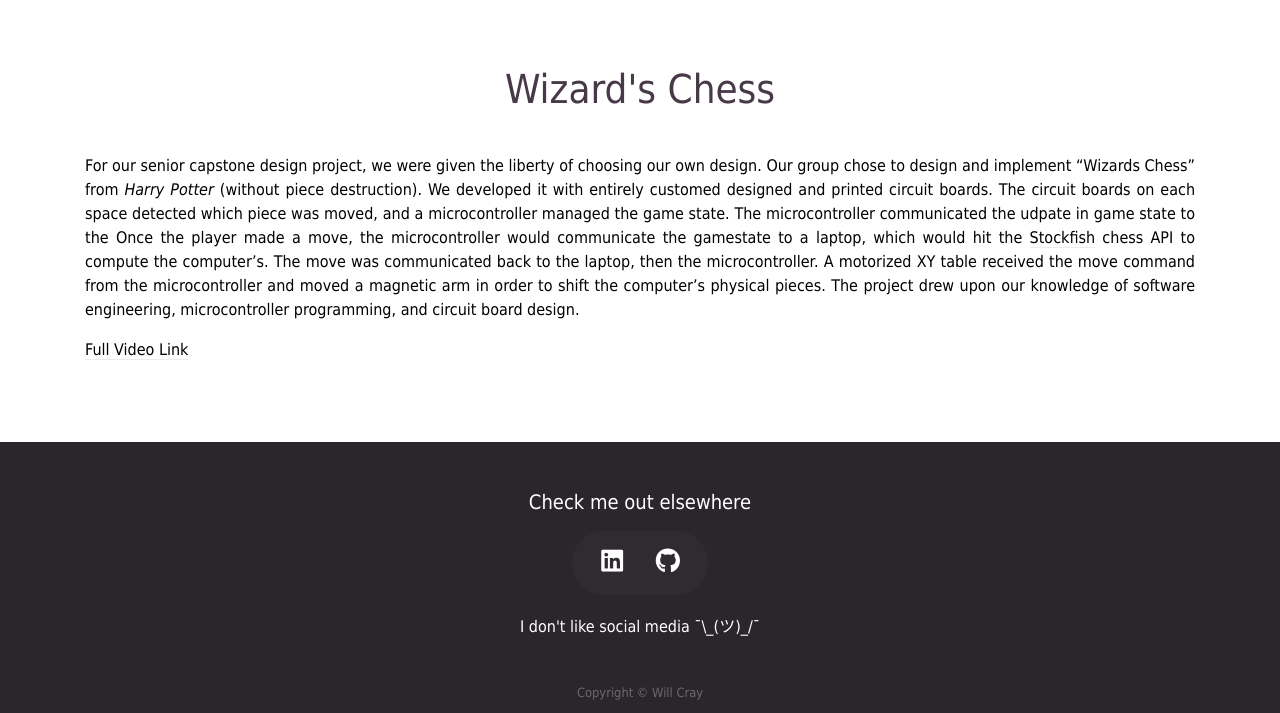
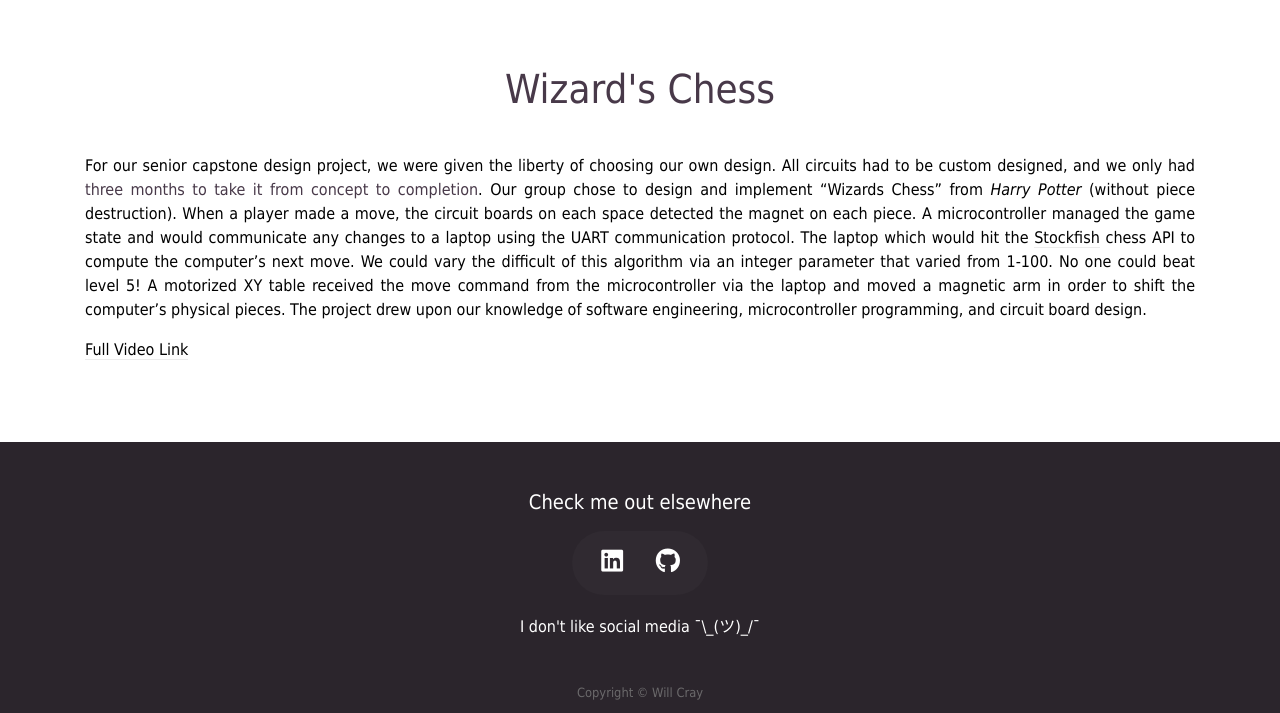
Before and after one commit to willcray/willcray.github.io, a Jekyll site: the page built from _projects/wizards-chess.md, in a window 1280 px wide. Shown: the part 366-1079 px from the top of the page. Built offline with Jekyll 4.4.1, drawn with Linux system fonts in a browser that asks for light colours; nearby versions of some CDN libraries.

Commit message:
Fixed typo in wizard's chess description

```diff
--- a/_projects/wizards-chess.md
+++ b/_projects/wizards-chess.md
@@ -7,6 +7,6 @@
 end: 2016-12-01
 video: /images/projects/wizards-chess.gif
 ---
-For our senior capstone design project, we were given the liberty of choosing our own design. Our group chose to design and implement "Wizards Chess" from *Harry Potter* (without piece destruction). We developed it with entirely customed designed and printed circuit boards. The circuit boards on each space detected which piece was moved, and a microcontroller managed the game state. The microcontroller communicated the udpate in game state to the  Once the player made a move, the microcontroller would communicate the gamestate to a laptop, which would hit the [Stockfish](https://stockfishchess.org/) chess API to compute the computer's. The move was communicated back to the laptop, then the microcontroller. A motorized XY table received the move command from the microcontroller and moved a magnetic arm in order to shift the computer's physical pieces. The project drew upon our knowledge of software engineering, microcontroller programming, and circuit board design.
+For our senior capstone design project, we were given the liberty of choosing our own design. All circuits had to be custom designed, and we only had **three months to take it from concept to completion**. Our group chose to design and implement "Wizards Chess" from *Harry Potter* (without piece destruction). When a player made a move, the circuit boards on each space detected the magnet on each piece. A microcontroller managed the game state and would communicate any changes to a laptop using the UART communication protocol. The laptop which would hit the [Stockfish](https://stockfishchess.org/) chess API to compute the computer's next move. We could vary the difficult of this algorithm via an integer parameter that varied from 1-100. No one could beat level 5! A motorized XY table received the move command from the microcontroller via the laptop and moved a magnetic arm in order to shift the computer's physical pieces. The project drew upon our knowledge of software engineering, microcontroller programming, and circuit board design.
 
 [Full Video Link](https://www.youtube.com/watch?v=-FcqHKSUEOU)
```
